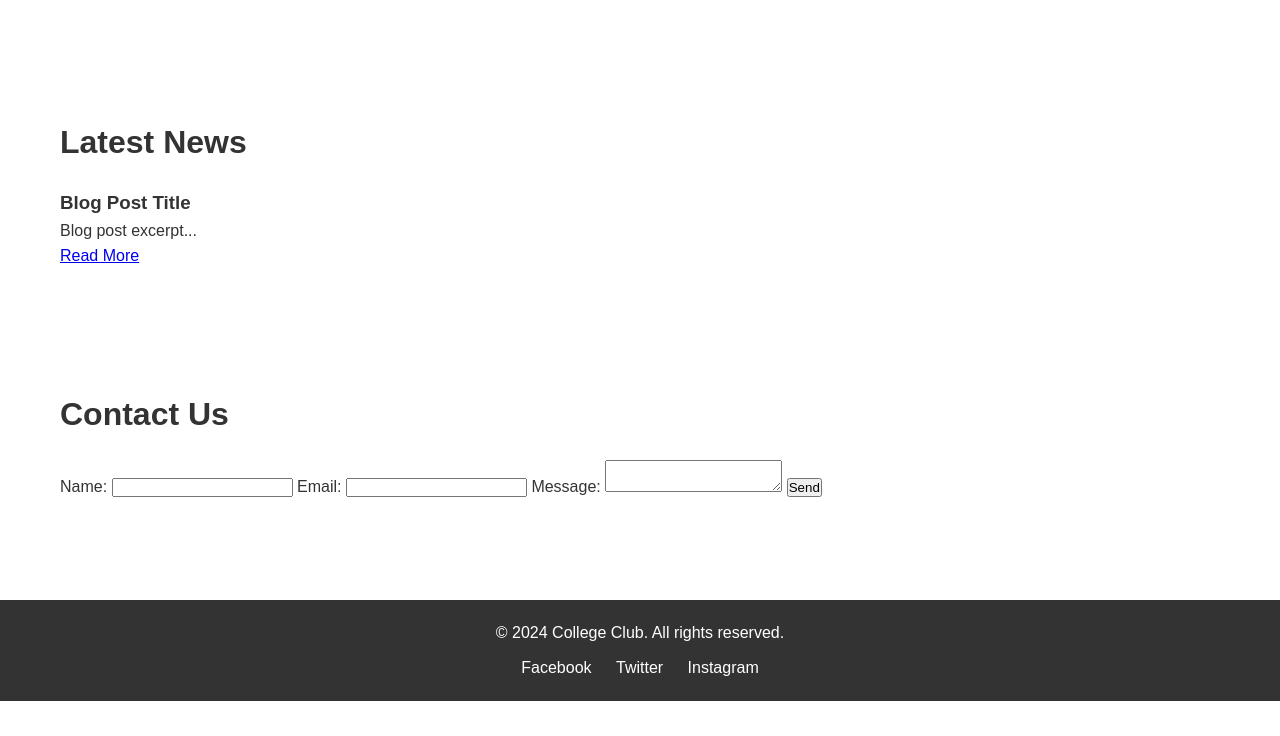
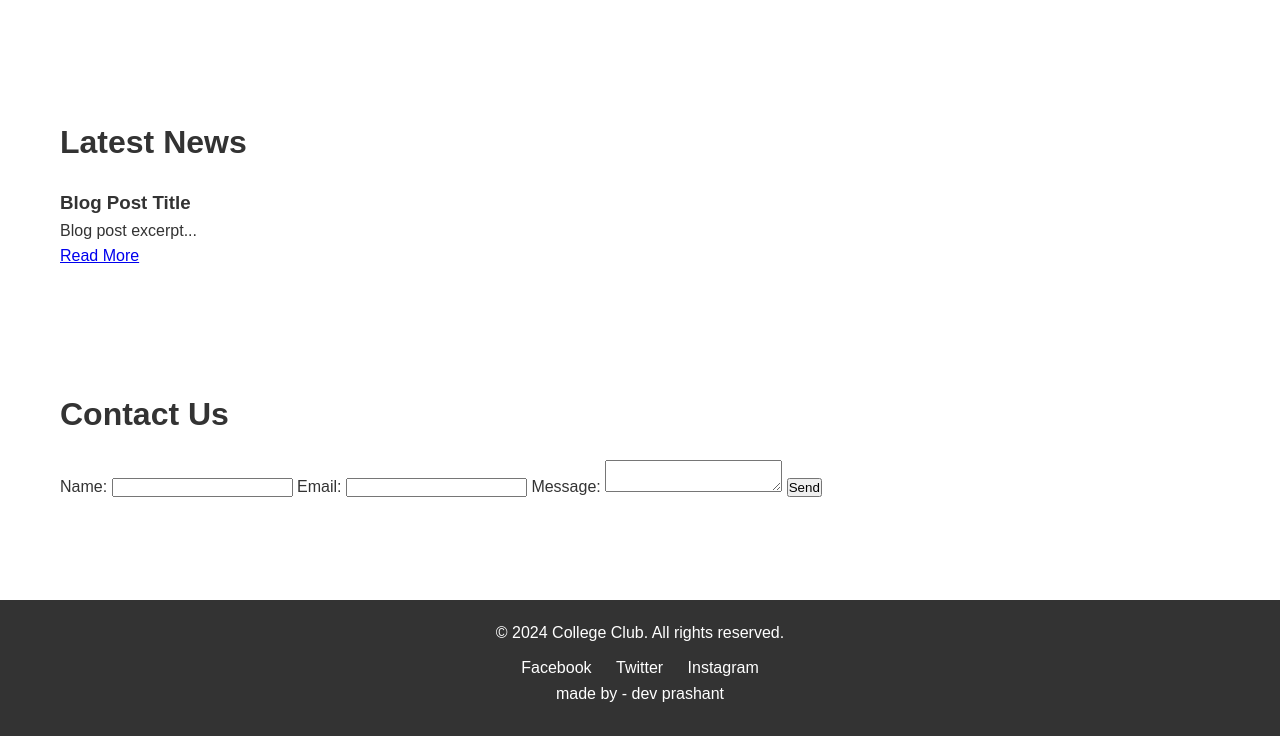
Before and after one commit to prashant5323/iei.dit-off, a plain HTML site: page index.html in a window 1280 px wide. Shown: the part 1349-2085 px from the top of the page. Before the commit the page ends 2050 px from the top, so only its background shows below. Drawn offline with Linux system fonts and the light colour scheme.

Commit message:
Update index.html

```diff
--- a/index.html
+++ b/index.html
@@ -99,6 +99,7 @@
             <a href="#">Twitter</a>
             <a href="#">Instagram</a>
         </div>
+        <P> made by - dev prashant</P>
     </footer>
 
     <script src="scripts.js"></script>
```
